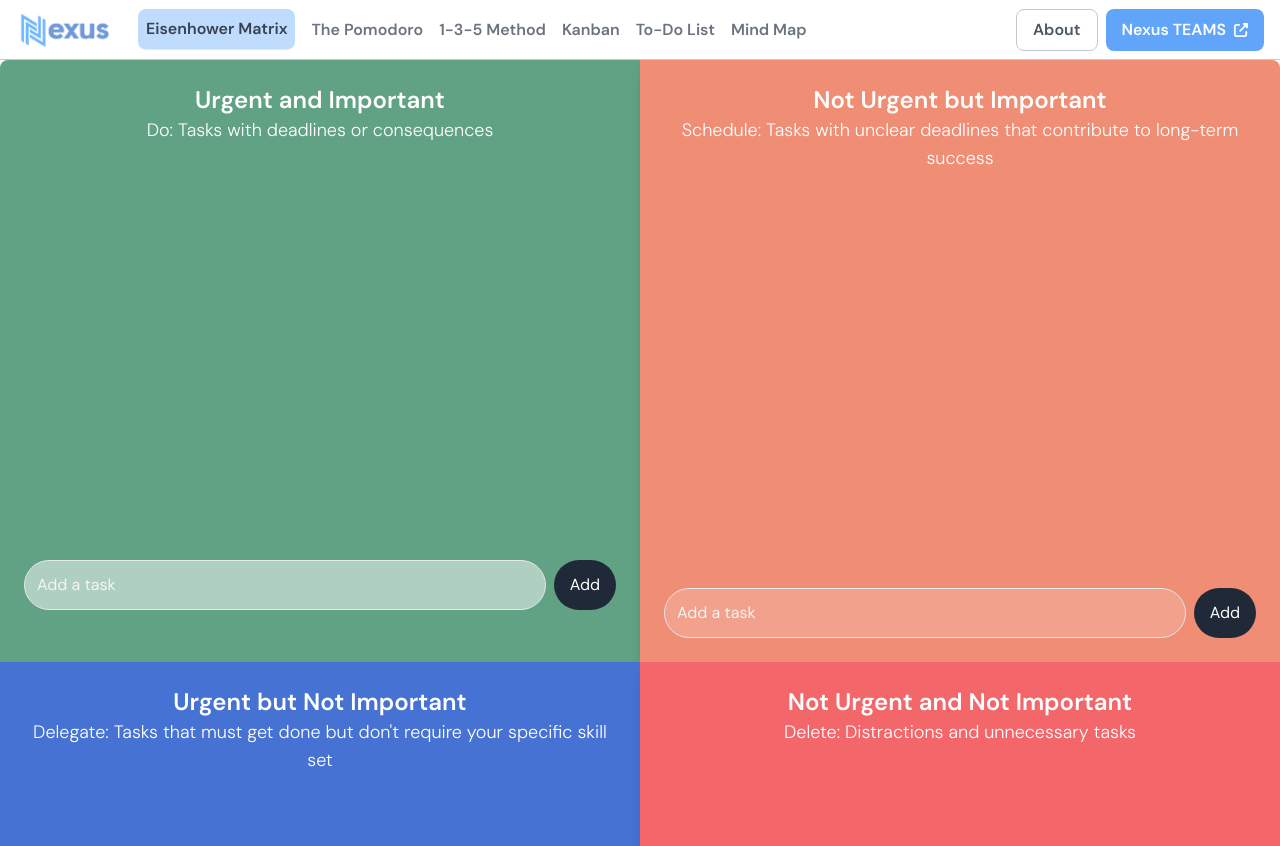
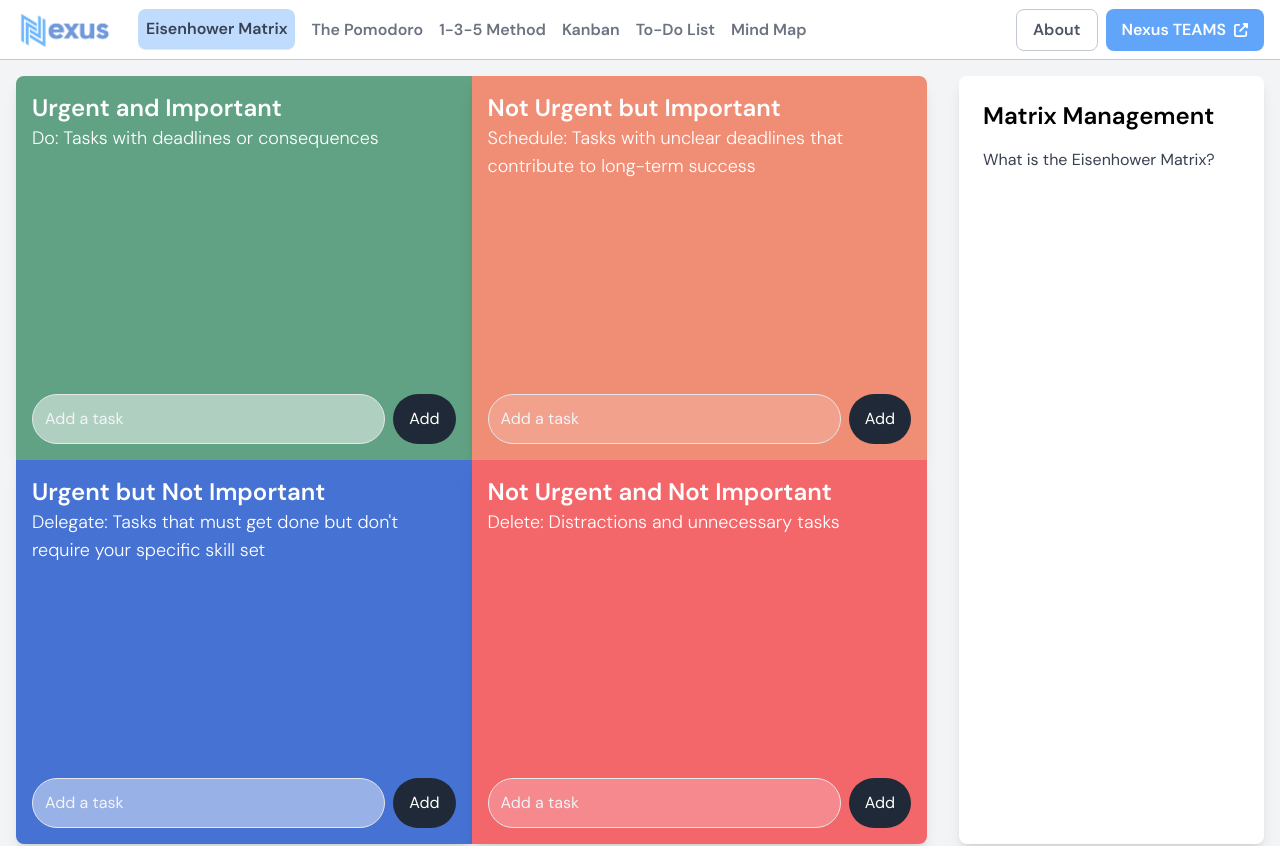
Before and after one commit to mrmcnguyen/nexus, a Next.js app: page /nexusME/eisenhower-matrix in a window 1280 px wide. Shown: the top 846 px of the page. Built offline with nearby package versions, Linux system fonts and the light colour scheme.

Commit message:
Modified EM page

```diff
--- a/src/app/nexusME/eisenhower-matrix/EisenhowerMatrixPage.js
+++ b/src/app/nexusME/eisenhower-matrix/EisenhowerMatrixPage.js
@@ -2,7 +2,7 @@
 
 import React, { useState } from 'react';
 
-export default function EisenhowerMatrix() {
+export default function EisenhowerMatrixPage() {
   const [tasks, setTasks] = useState({
     doNow: [],
     schedule: [],
@@ -17,7 +17,7 @@ export default function EisenhowerMatrix() {
     }));
   };
 
-  const Quadrant = ({ title, tasks, description, onAddTask, bgColor, textBoxColor }) => {
+  const Quadrant = ({ title, tasks, description, onAddTask, bgColor, textBoxColor, borderRoundness }) => {
     const [newTask, setNewTask] = useState('');
 
     const handleSubmit = (e) => {
@@ -29,13 +29,12 @@ export default function EisenhowerMatrix() {
     };
 
     return (
-      <div className={`p-6 ${bgColor} text-white shadow-lg h-full`}>
-        <h2 className="text-center text-2xl font-semibold">{title}</h2>
-        <p className="text-center text-lg font-light mb-4">{description}</p>
-        {/* Task list with scrollable overflow */}
-        <ul className="mb-4 h-96 overflow-y-auto">
+      <div className={`p-4 ${bgColor} text-white ${borderRoundness} shadow-lg flex flex-col h-full`}>
+        <h2 className="text-left text-2xl font-semibold">{title}</h2>
+        <p className="text-left text-lg font-light mb-4">{description}</p>
+        <ul className="flex-grow overflow-y-auto max-h-64 mb-4">
           {tasks.map((task, index) => (
-            <li key={index} className={`${textBoxColor} text-black p-2 my-2 rounded-full p-4`}>
+            <li key={index} className={`${textBoxColor} text-black p-2 my-2 rounded-full`}>
               {task}
             </li>
           ))}
@@ -46,11 +45,11 @@ export default function EisenhowerMatrix() {
             value={newTask}
             onChange={(e) => setNewTask(e.target.value)}
             placeholder="Add a task"
-            className={`placeholder:text-gray-100 ${textBoxColor} p-3 border rounded-full w-full mt-auto text-black focus-visible:outline-none`}
+            className={`placeholder:text-gray-100 ${textBoxColor} p-3 border rounded-full w-full text-black focus-visible:outline-none`}
           />
           <button
             type="submit"
-            className="bg-gray-800 rounded-full text-white px-4 py-2 rounded hover:bg-gray-700"
+            className="bg-gray-800 rounded-full text-white px-4 py-2 hover:bg-gray-700"
           >
             Add
           </button>
@@ -60,40 +59,54 @@ export default function EisenhowerMatrix() {
   };
 
   return (
-    <div className="relative h-max flex flex-col items-center text-left w-full">
-      <div className="grid grid-cols-1 lg:grid-cols-2 w-full h-full">
+    <div className="h-screen flex p-4 bg-gray-100 space-x-8">
+      {/* Left side - Eisenhower Matrix */}
+      <div className="grid grid-cols-1 lg:grid-cols-2 w-3/4 h-full">
         <Quadrant
           title="Urgent and Important"
           tasks={tasks.doNow}
-          description={"Do: Tasks with deadlines or consequences"}
+          description="Do: Tasks with deadlines or consequences"
           onAddTask={(task) => addTask('doNow', task)}
-          bgColor="bg-[#61a184] rounded-tl-lg"
-          textBoxColor={"bg-[#afcfc1]"}
+          bgColor="bg-[#61a184]"
+          textBoxColor="bg-[#afcfc1]"
+          borderRoundness={"rounded-tl-lg"}
         />
         <Quadrant
           title="Not Urgent but Important"
           tasks={tasks.schedule}
-          description={"Schedule: Tasks with unclear deadlines that contribute to long-term success"}
+          description="Schedule: Tasks with unclear deadlines that contribute to long-term success"
           onAddTask={(task) => addTask('schedule', task)}
-          bgColor="bg-[#ef8d75] rounded-tr-lg"
-          textBoxColor={"bg-[#f2a18d]"}
+          bgColor="bg-[#ef8d75]"
+          textBoxColor="bg-[#f2a18d]"
+          borderRoundness={"rounded-tr-lg"}
         />
         <Quadrant
           title="Urgent but Not Important"
           tasks={tasks.delegate}
-          description={"Delegate: Tasks that must get done but don't require your specific skill set"}
+          description="Delegate: Tasks that must get done but don't require your specific skill set"
           onAddTask={(task) => addTask('delegate', task)}
-          bgColor="bg-[#4672d3] rounded-bl-lg"
-          textBoxColor={"bg-[#98b1e7]"}
+          bgColor="bg-[#4672d3]"
+          textBoxColor="bg-[#98b1e7]"
+          borderRoundness={"rounded-bl-lg"}
         />
         <Quadrant
           title="Not Urgent and Not Important"
           tasks={tasks.eliminate}
-          description={"Delete: Distractions and unnecessary tasks"}
+          description="Delete: Distractions and unnecessary tasks"
           onAddTask={(task) => addTask('eliminate', task)}
-          bgColor="bg-[#f3676b] rounded-br-lg"
-          textBoxColor={"bg-[#f5898d]"}
+          bgColor="bg-[#f3676b]"
+          textBoxColor="bg-[#f5898d]"
+          borderRoundness={"rounded-br-lg"}
         />
+      </div>
+
+      {/* Right Side - Sidebar */}
+      <div className="w-1/4 bg-white shadow-lg rounded-lg p-6 h-full">
+        <h2 className="text-2xl text-black font-semibold mb-4">Matrix Management</h2>
+        {/* Additional functionality can be added here */}
+        <p className="text-gray-700">
+          What is the Eisenhower Matrix?
+        </p>
       </div>
     </div>
   );
--- a/src/app/nexusME/kanban/Kanban.js
+++ b/src/app/nexusME/kanban/Kanban.js
@@ -119,7 +119,7 @@ export default function KanbanComponent(){
                     {getTasksByStatus('To Do').map((task) => (
                       <div
                           key={task.id}
-                          className="p-4 bg-white rounded shadow mb-4 group hover:bg-gray-200 transition duration-200 ease-in-out"
+                          className="p-4 bg-white border border-gray-300 rounded mb-4 group hover:bg-gray-200 transition duration-200 ease-in-out"
                       >
                           <div className="flex flex-row justify-between">
                               <p className="flex items-center pl-2 border-l-4 border-indigo-500 text-black">{task.title}</p>
```
